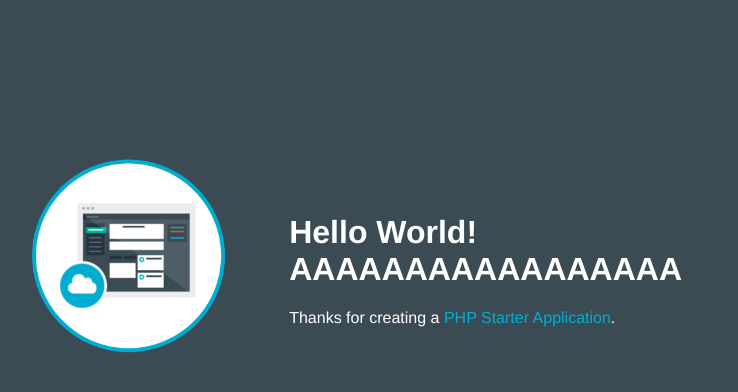
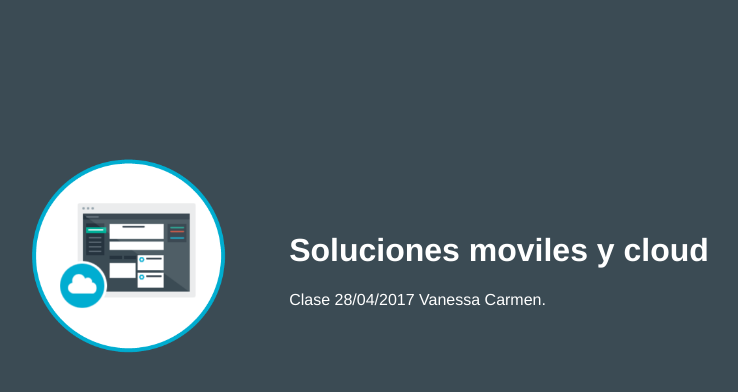
Before and after one commit to vanessacarmen/PHPGITVC, a PHP site: page / in a window 1280 px wide. Shown: the top 392 px of the page, without its empty margins (253-991 px from the left). Run offline with PHP 8.4, Linux system fonts and the light colour scheme.

Commit message:
Update index.php

```diff
--- a/index.php
+++ b/index.php
@@ -12,8 +12,8 @@
 				<img class = 'newappIcon' src='images/newapp-icon.png'>
 			</td>
 			<td>
-				<h1 id = "message"><?php echo "Hello World! AAAAAAAAAAAAAAAAA"; ?></h1>
-				<p class='description'></p> Thanks for creating a <span class="blue">PHP Starter Application</span>.
+				<h1 id = "message"><?php echo "Soluciones moviles y cloud"; ?></h1>
+				<p class='description'></p> Clase 28/04/2017 <span class="red">Vanessa Carmen</span>.
 			</td>
 		</tr>
 	</table>
```
